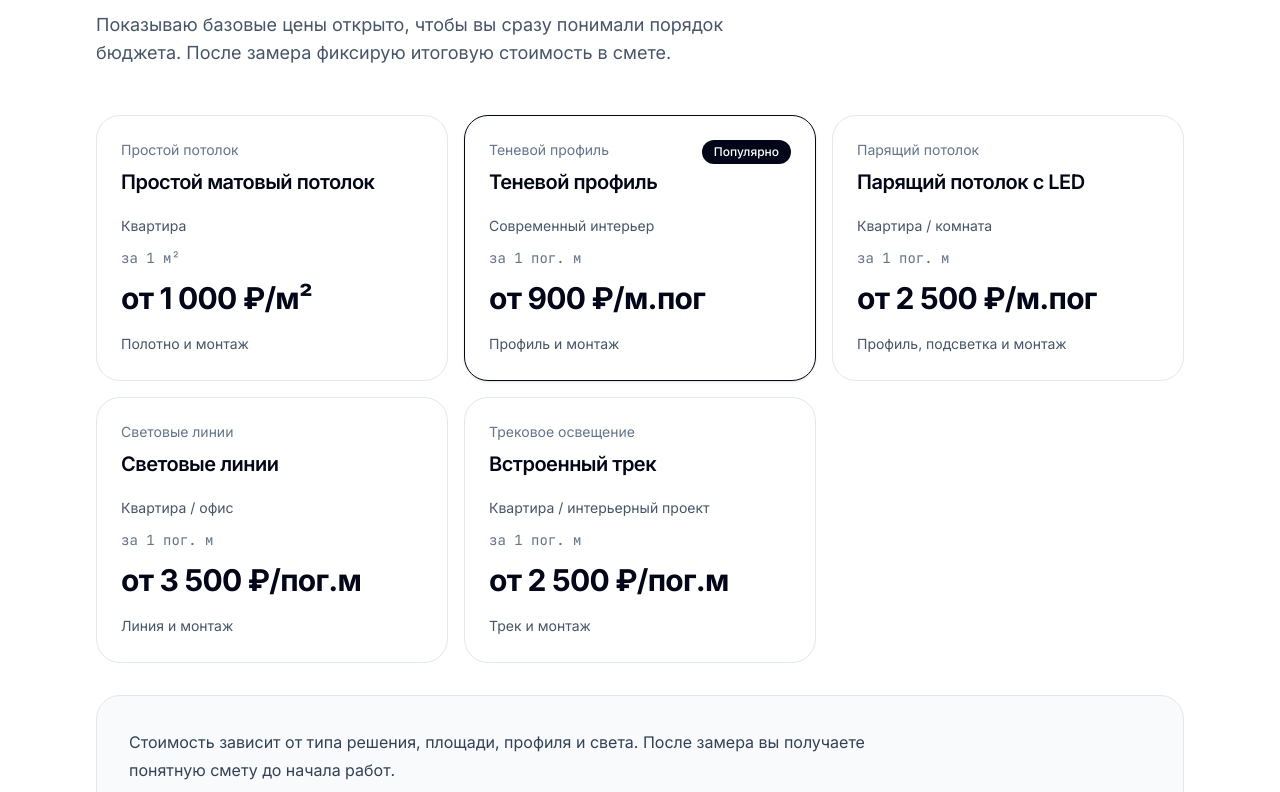
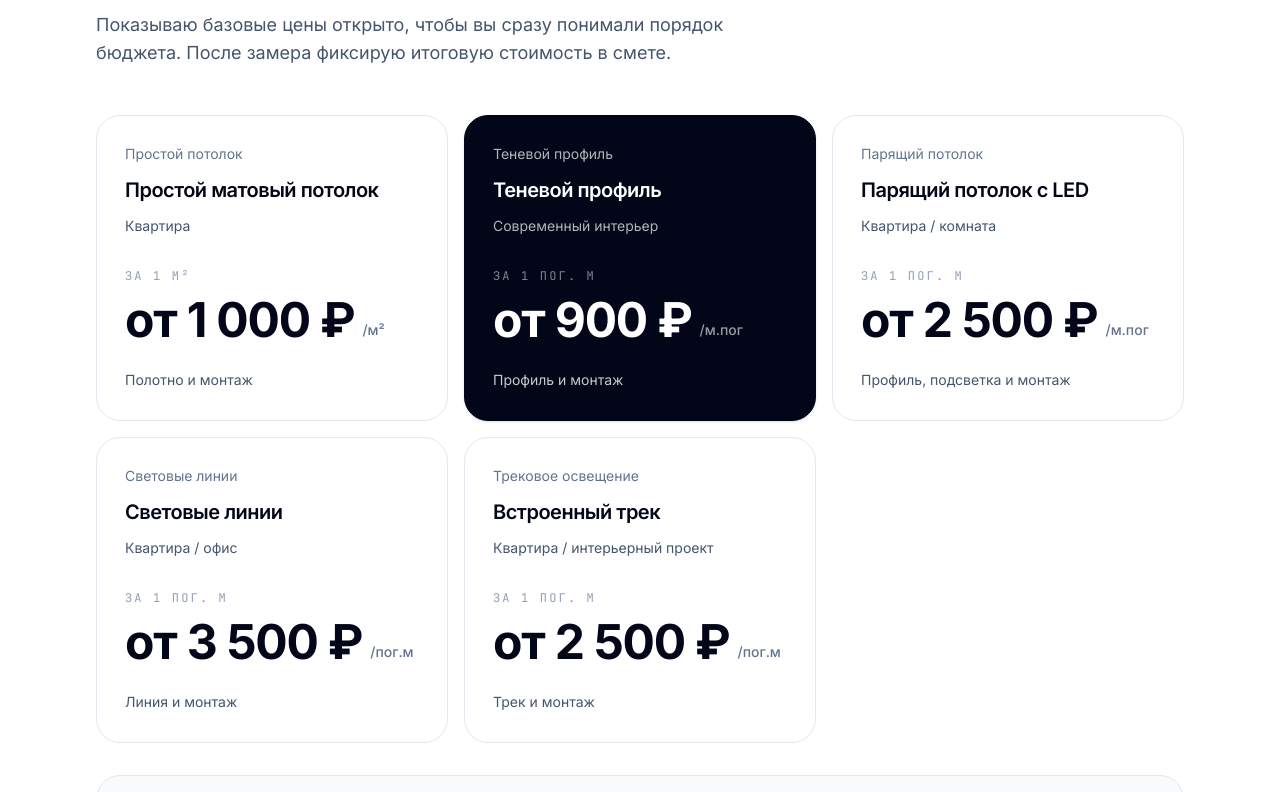
Before and after one commit to svladimirtsk-crypto/nextjs-potolkovo, a Next.js app: page / in a window 1280 px wide. Shown: the part 2328-3120 px from the top of the page. Built offline with nearby package versions, Linux system fonts and the light colour scheme.

Commit message:
Update price-scenarios.tsx

```diff
--- a/components/home/price-scenarios.tsx
+++ b/components/home/price-scenarios.tsx
@@ -1,61 +1,139 @@
 import { homepage } from "@/content/homepage";
 
 const scenarios = homepage.price.scenarios;
+
+function getOptionalString(value: unknown): string | undefined {
+  return typeof value === "string" && value.trim().length ? value : undefined;
+}
+
+function splitPriceLabel(priceLabel: string) {
+  const slashIndex = priceLabel.indexOf("/");
+
+  if (slashIndex === -1) {
+    return {
+      main: priceLabel,
+      suffix: "",
+    };
+  }
+
+  return {
+    main: priceLabel.slice(0, slashIndex).trim(),
+    suffix: priceLabel.slice(slashIndex).trim(),
+  };
+}
 
 export function PriceScenarios() {
   return (
     <div className="grid gap-4 md:grid-cols-2 xl:grid-cols-3">
       {scenarios.map((scenario) => {
-        const isHighlighted = "highlight" in scenario && Boolean(scenario.highlight);
+        const isHighlighted =
+          "highlight" in scenario && Boolean((scenario as { highlight?: boolean }).highlight);
 
-        // Явная проверка, что note — строка
-        const note =
-          "note" in scenario && typeof scenario.note === "string"
-            ? scenario.note
-            : undefined;
+        const note = getOptionalString(
+          "note" in scenario ? (scenario as { note?: unknown }).note : undefined
+        );
+
+        const price = splitPriceLabel(scenario.priceLabel);
 
         return (
           <article
             key={scenario.slug}
             className={[
-              "rounded-3xl border bg-white p-6",
-              isHighlighted ? "border-slate-950 shadow-sm" : "border-slate-200",
+              "flex min-h-full flex-col rounded-3xl border p-6 sm:p-7",
+              isHighlighted
+                ? "border-slate-950 bg-slate-950 text-white shadow-sm"
+                : "border-slate-200 bg-white text-slate-950",
             ]
               .filter(Boolean)
               .join(" ")}
           >
-            <div className="flex items-start justify-between gap-4">
-              <div>
-                <p className="text-sm text-slate-500">{scenario.serviceType}</p>
-                <h3 className="mt-2 text-xl font-semibold tracking-tight text-slate-950">
+            <div className="space-y-3">
+              <p
+                className={[
+                  "text-sm",
+                  isHighlighted ? "text-white/70" : "text-slate-500",
+                ]
+                  .filter(Boolean)
+                  .join(" ")}
+              >
+                {scenario.serviceType}
+              </p>
+
+              <h3 className="text-xl font-semibold tracking-tight">
                 {scenario.title}
               </h3>
+
+              <p
+                className={[
+                  "text-sm",
+                  isHighlighted ? "text-white/70" : "text-slate-600",
+                ]
+                  .filter(Boolean)
+                  .join(" ")}
+              >
+                {scenario.roomType}
+              </p>
             </div>
 
-              {isHighlighted ? (
-                <span className="rounded-full bg-slate-950 px-3 py-1 text-xs font-medium text-white">
-                  Популярно
+            <div className="mt-8">
+              <p
+                className={[
+                  "font-mono text-xs uppercase tracking-[0.18em]",
+                  isHighlighted ? "text-white/50" : "text-slate-400",
+                ]
+                  .filter(Boolean)
+                  .join(" ")}
+              >
+                {scenario.areaLabel}
+              </p>
+
+              <div className="mt-3 flex items-end gap-2">
+                <p className="text-4xl font-bold tracking-tight sm:text-5xl">
+                  {price.main}
+                </p>
+
+                {price.suffix ? (
+                  <span
+                    className={[
+                      "pb-1 text-sm font-medium",
+                      isHighlighted ? "text-white/60" : "text-slate-500",
+                    ]
+                      .filter(Boolean)
+                      .join(" ")}
+                  >
+                    {price.suffix}
                   </span>
                 ) : null}
               </div>
-
-            <div className="mt-5 space-y-3">
-              <p className="text-sm text-slate-600">{scenario.roomType}</p>
-              <p className="font-mono text-sm text-slate-500">{scenario.areaLabel}</p>
-              <p className="text-3xl font-bold tracking-tight text-slate-950">
-                {scenario.priceLabel}
-              </p>
             </div>
 
+            <div className="mt-6 space-y-3">
               {scenario.includesLabel ? (
-              <p className="mt-4 text-sm leading-6 text-slate-600">
+                <p
+                  className={[
+                    "text-sm leading-6",
+                    isHighlighted ? "text-white/78" : "text-slate-600",
+                  ]
+                    .filter(Boolean)
+                    .join(" ")}
+                >
                   {scenario.includesLabel}
                 </p>
               ) : null}
 
               {note ? (
-              <p className="mt-3 text-sm leading-6 text-slate-500">{note}</p>
+                <p
+                  className={[
+                    "text-sm leading-6",
+                    isHighlighted ? "text-white/60" : "text-slate-500",
+                  ]
+                    .filter(Boolean)
+                    .join(" ")}
+                >
+                  {note}
+                </p>
               ) : null}
+            </div>
           </article>
         );
       })}
```
Lines whose indentation alone changed are shown as unchanged.
